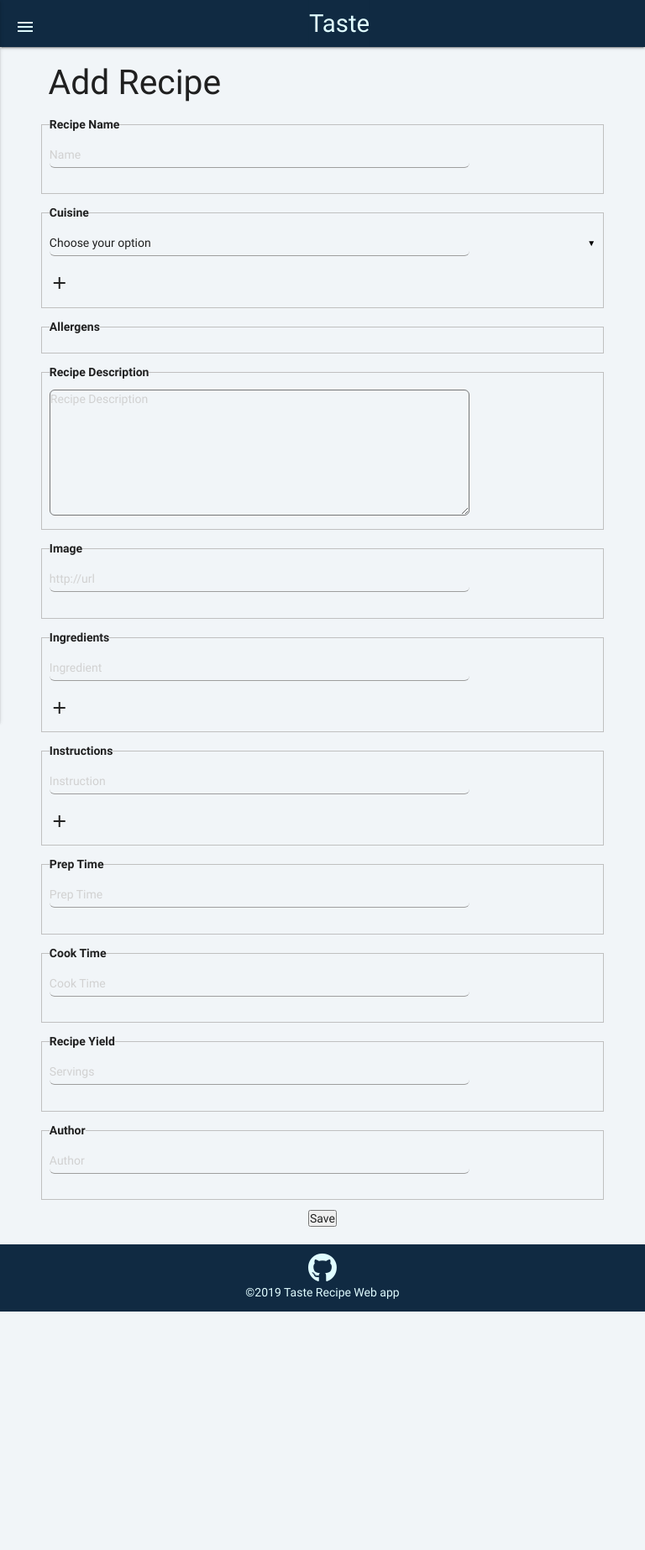
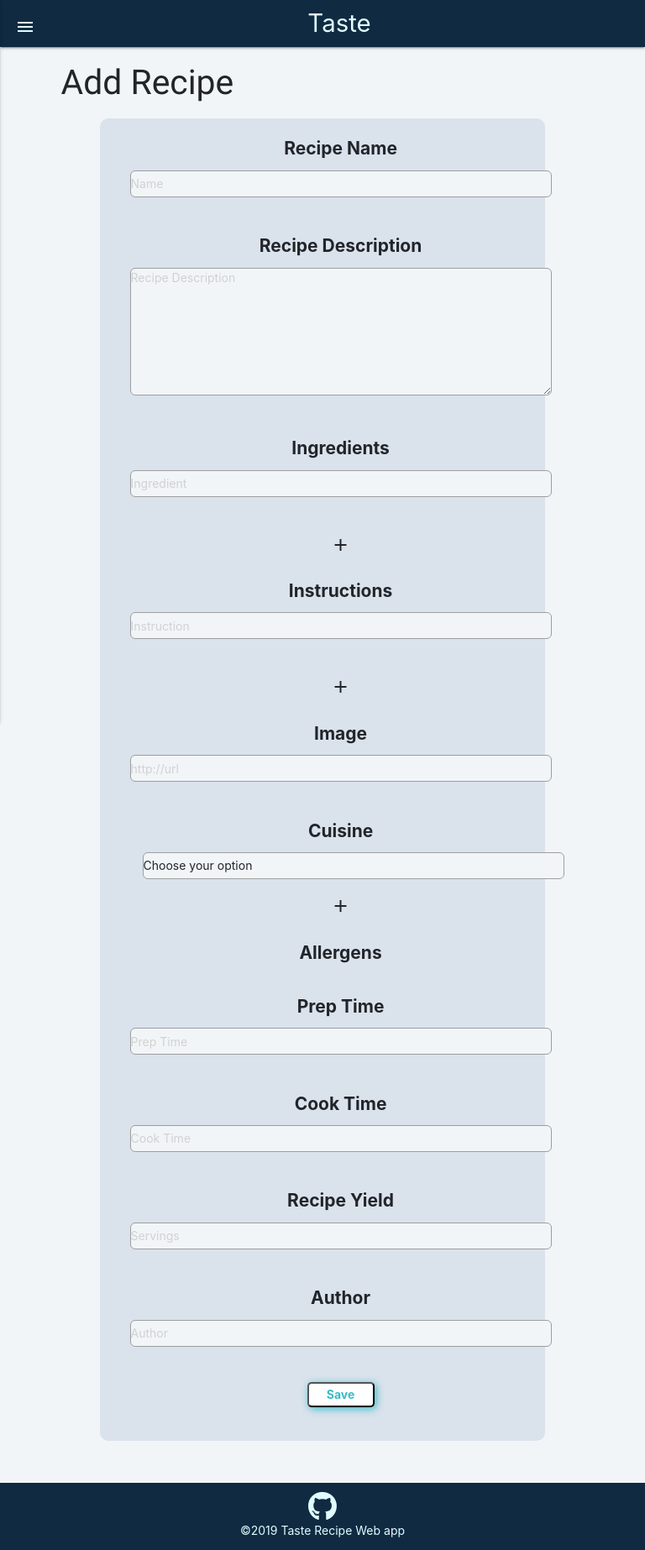
Before and after one commit to CaseyScott/taste-recipe, a Flask app: page /add_recipe in a window 768 px wide. Shown: the whole page at 84% size. Before the commit the page ends 1562 px from the top, so only its background shows below. Run offline with Flask 2, Linux system fonts and the light colour scheme; some libraries are stand-ins or nearby versions.

Commit message:
fieldset styling. materilize causing issues with bootstrap.

```diff
--- a/static/css/style.css
+++ b/static/css/style.css
@@ -155,13 +155,43 @@ footer {
 }
 
 /*-------------------------------------Forms*/
+.main-container {
+  background-color: hsl(212, 33%, 89%);
+  padding: 20px;
+  margin-top: 20px;
+  margin-bottom: 50px;
+  border-radius: 10px;
+}
+
 legend {
-  text-align: left;
+  text-align: center;
 }
 
 input[type=checkbox] {
   height: 17px;
   width: 17px;
+}
+
+fieldset select,
+fieldset input:not([type=checkbox]):not([type=submit]),
+input[type=text]:not(.browser-default) {
+  background-color: hsl(210, 36%, 96%);
+  border: 1px solid #9e9e9e;
+  border-radius: 6px;
+  outline: none;
+  height: 3rem;
+  width: 100%;
+  font-size: 1rem;
+  margin: 0 0 20px 0;
+  padding: 0;
+  -webkit-box-shadow: none;
+  box-shadow: 0 5px 15px hsla(0,0%, 0% .2);
+  -webkit-box-sizing: content-box;
+  box-sizing: content-box;
+  -webkit-transition: all 0.3s;
+  transition: all 0.3s;
+  height: 30px;
+  width: 500px;
 }
 
 input:not([type=checkbox]):not([type=submit]) {
@@ -177,10 +207,8 @@ form legend {
   font-weight: bold;
 }
 
-fieldset select,
-fieldset input:not([type=checkbox]):not([type=submit]) {
-    height: 30px;
-    width: 500px;
+fieldset {
+  border: 0;
 }
 
 textarea {
@@ -188,6 +216,19 @@ textarea {
   width: 500px;
   height: 150px;
   border-radius: 6px;
+  background-color: hsl(210, 36%, 96%);
+  border: 1px solid #9e9e9e;
+  border-radius: 6px;
+  outline: none;
+  font-size: 1rem;
+  margin: 0 0 20px 0;
+  padding: 0;
+  -webkit-box-shadow: none;
+  box-shadow: 0 5px 15px hsla(0,0%, 0% .2);
+  -webkit-box-sizing: content-box;
+  box-sizing: content-box;
+  -webkit-transition: all 0.3s;
+  transition: all 0.3s;
 }
 
 /*------------------allergens section in form */
@@ -212,3 +253,118 @@ textarea {
   flex: 3;
   text-align: left;
 }
+
+/*-------------- cuisine, ingredients and instruction section */
+.cuisine,
+.ingredients,
+.instructions {
+  margin-left: 30px;
+  margin-bottom: 3px;
+}
+
+.ingredients,
+.instructions {
+  display: inline-block;
+  margin: 0 auto;
+  margin-bottom: 3px;
+}
+
+.margin-left {
+  margin-left: 50px;
+}
+
+.margin-left-45 {
+  margin-left: 45.5px;
+  margin-bottom: 3px;
+}
+
+.spacer {
+  display: inline-block;
+  width: 520px;
+  height: 20px
+}
+
+/* media query for max width of 767px */
+@media (max-width: 767px) {
+  fieldset select,
+  fieldset input:not([type=checkbox]):not([type=submit]) {
+   width: 60%;
+  }
+
+textarea {
+  width: 60%;
+}
+
+.allergens_container {
+  display: block;
+  width: 60%;
+}
+
+.allergen_checkbox {
+  width: 100%;
+
+}
+
+.spacer {
+  width: 60%;
+  height: 20px;
+  margin-left: 30px;
+}
+.margin-left {
+  margin-left: 50px;
+
+}
+.first-add {
+  left: -2.5px;
+}
+
+}
+/* End of media queries for max width of 767px */
+
+/* media query for min width of 768px mac width of 991px */
+@media (min-width: 768px) and (max-width: 991px) {
+  fieldset select,
+  fieldset input:not([type=checkbox]) {
+      width: 500px;
+  }
+
+  textarea {
+    width: 500px;
+}
+
+input[type=checkbox] {
+  float: left;
+}
+
+.close-btn,
+input[type=submit] {
+    width: 80px;
+    height: 30px;
+    background-color: #fff;
+    color: hsl(185, 57%, 50%);
+    font-weight: bold;
+    border-radius: 5px;
+    text-align: center;
+    line-height: 26px;
+    cursor: pointer;
+    box-shadow: 2px 2px 10px 0;
+}
+
+.pointer {
+  cursor: pointer;
+}
+
+.allergens {
+  display: inline-block;
+}
+
+table {
+  display: inline-block;
+}
+
+#instructions_fieldset {
+  position: relative;
+}
+
+}
+/* End of media queries for min width of 768px max width of 991px */
--- a/templates/add_recipe.html
+++ b/templates/add_recipe.html
@@ -1,7 +1,8 @@
 {% extends 'base.html' %} {% block content %}
 <h3>Add Recipe</h3>
-
+<main class="container main-container">
     <div class="row">
+        <div class="center col-xs-12">
         <form name="add_form" onSubmit="return valid_image()" class="" action="{{url_for('insert_recipe')}}" method="POST">
 
             <!--recipe name-->
--- a/templates/base.html
+++ b/templates/base.html
@@ -5,6 +5,8 @@
     <link href="https://fonts.googleapis.com/icon?family=Material+Icons" rel="stylesheet">
 
     <link rel="stylesheet" href="https://use.fontawesome.com/releases/v5.4.1/css/all.css" integrity="sha384-5sAR7xN1Nv6T6+dT2mhtzEpVJvfS3NScPQTrOxhwjIuvcA67KV2R5Jz6kr4abQsz" crossorigin="anonymous">
+
+    <link rel="stylesheet" href="https://stackpath.bootstrapcdn.com/bootstrap/4.3.1/css/bootstrap.min.css" integrity="sha384-ggOyR0iXCbMQv3Xipma34MD+dH/1fQ784/j6cY/iJTQUOhcWr7x9JvoRxT2MZw1T" crossorigin="anonymous">
 
     <link rel="stylesheet" href="https://cdnjs.cloudflare.com/ajax/libs/materialize/0.100.2/css/materialize.min.css">
 
@@ -65,28 +67,21 @@
     </div>
 </footer>
 
+<script
+  src="https://code.jquery.com/jquery-3.4.1.min.js"
+  integrity="sha256-CSXorXvZcTkaix6Yvo6HppcZGetbYMGWSFlBw8HfCJo="
+  crossorigin="anonymous"></script>
 
+<script type="text/javascript" src="{{ url_for('static', filename='jquery/jquery.js')}}"></script>
 
-    <script src="https://cdnjs.cloudflare.com/ajax/libs/jquery/3.4.1/jquery.min.js"></script>
 <script src="https://cdnjs.cloudflare.com/ajax/libs/materialize/0.100.2/js/materialize.min.js"></script>
+
 <script type="text/javascript">
     $(document).ready(function() {
         $('.collapsible').collapsible();
         $('select').material_select();
         $(".button-collapse").sideNav();
     });
-        $('.datepicker').pickadate({
-            selectMonths: true, // Creates a dropdown to control month
-            selectYears: 15, // Creates a dropdown of 15 years to control year,
-            today: 'Today',
-            clear: 'Clear',
-            close: 'Ok',
-            closeOnSelect: false // Close upon selecting a date,
-        });
-        /* Fix for datepicker bug */
-        document.getElementById("matfix").addEventListener("click", function(e) {
-            e.stopPropagation();
-        })
 </script>
 
 </body>
```
Also changed, not shown: other parts of templates/add_recipe.html (+30 -29 lines), static/jquery/jquery.js (added). Lines whose indentation alone changed are shown as unchanged.
